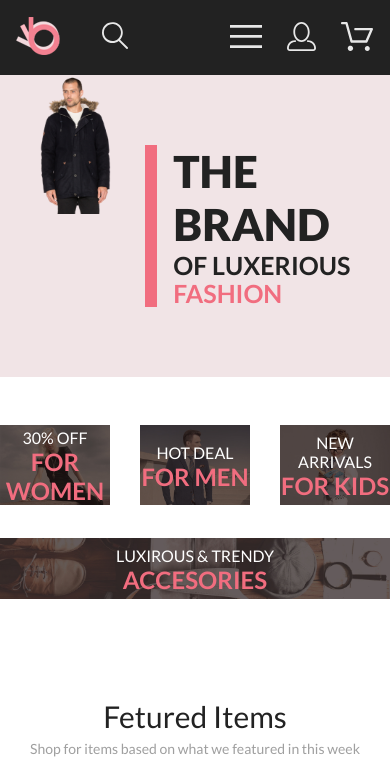
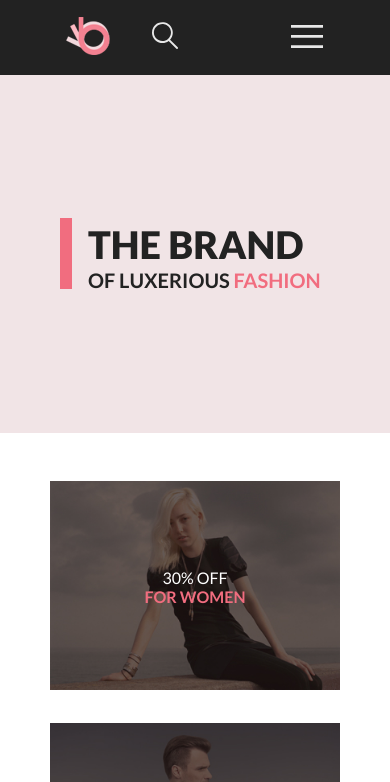
Before and after one commit to AlexHall884/HomeWork-HTML-CSS, a plain HTML site: page HomeWork-6/index.html in a window 390 px wide. Shown: the top 782 px of the page. Drawn offline with Linux system fonts and the light colour scheme.

Commit message:
added Home Work 8

```diff
--- a/HomeWork-6/index.html
+++ b/HomeWork-6/index.html
@@ -9,7 +9,7 @@
         <meta charset="UTF-8">
         <meta http-equiv="X-UA-Compatible" content="IE=edge">
         <meta name="viewport" content="width=device-width, initial-scale=1.0">
-        <title>Home Work 6-7</title>
+        <title>Home Work 6-7-8</title>
         <link rel="stylesheet" href="style.css">
     </head>
     <body>
@@ -21,8 +21,8 @@
                 </div>
                 <nav class="header__right">
                     <label href="#"><img src="img/menu.svg" alt="menu"></label>
-                    <a href="#"><img src="img/reg.svg" alt="registration"></a>
-                    <a href="#"><img src="img/basket.svg" alt="basket"></a>
+                    <a id="link"><img src="img/reg.svg" alt="registration"></a>
+                    <a id="link" href="#"><img src="img/basket.svg" alt="basket"></a>
                 </nav>
             </div>
             <div class="promo">
@@ -59,7 +59,8 @@
                     </div>
                 </div>
                 <div class="sale__item sale__item_big">
-                    <img src="img/sale item big.jpg" alt="sale image">
+                    <img id="item_big_img" src="img/sale item big.jpg"
+                        alt="sale image">
                     <div class="sale__content">
                         <p class="sale__text">LUXIROUS & TRENDY</p>
                         <h3 class="sale__heading">ACCESORIES</h3>
--- a/HomeWork-6/style.css
+++ b/HomeWork-6/style.css
@@ -315,3 +315,64 @@ img {
         padding: 0;
     }
 }
+
+@media (max-width:767px) {
+
+    /*Стили для смартфона*/
+    .center {
+        padding-left: calc(50% - 145px);
+        padding-right: calc(50% - 145px);
+    }
+
+    .header__right {
+        #link {
+            display: none;
+        }
+    }
+
+    .promo {
+        padding-left: calc(50% - 135px);
+        padding-right: calc(50% - 135px);
+    }
+
+    .promo__img {
+        display: none;
+    }
+
+    .promo__info {
+        margin-bottom: 55%;
+        margin-top: 55%;
+    }
+
+    .promo__heading {
+        font-size: 20px;
+        line-height: 18px;
+    }
+
+    .promo__title {
+        font-size: 38px;
+        line-height: 53px;
+    }
+
+    .sale {
+        grid-template-columns: repeat(1, 1fr);
+    }
+
+    .sale__heading {
+        font-size: 16px;
+        line-height: 19px;
+    }
+
+    #item_big_img {
+        width: 100vw;
+        height: 15vh;
+    }
+
+    .product__text {
+        text-align: center;
+    }
+
+    .product__content {
+        grid-template-columns: repeat(1, 1fr);
+    }
+}
```
